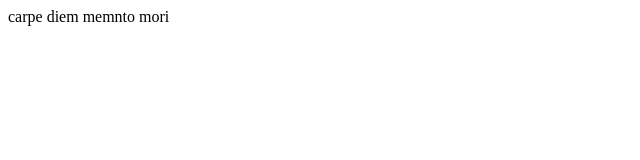
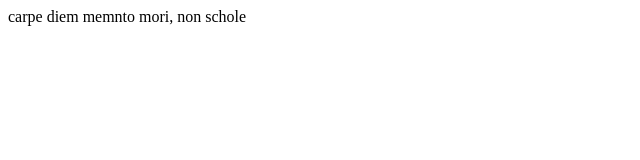
Before and after one commit to kuro-luv/task1.1, a plain HTML site: page index.html in a window 1280 px wide. Shown: the full height of the page, 0-640 px from the left. Drawn offline with Linux system fonts and the light colour scheme.

Commit message:
kuro one

```diff
--- a/index.html
+++ b/index.html
@@ -7,6 +7,6 @@
 </head>
 <body>
     carpe diem
-    memnto mori
+    memnto mori, non schole
 </body>
 </html>
```
